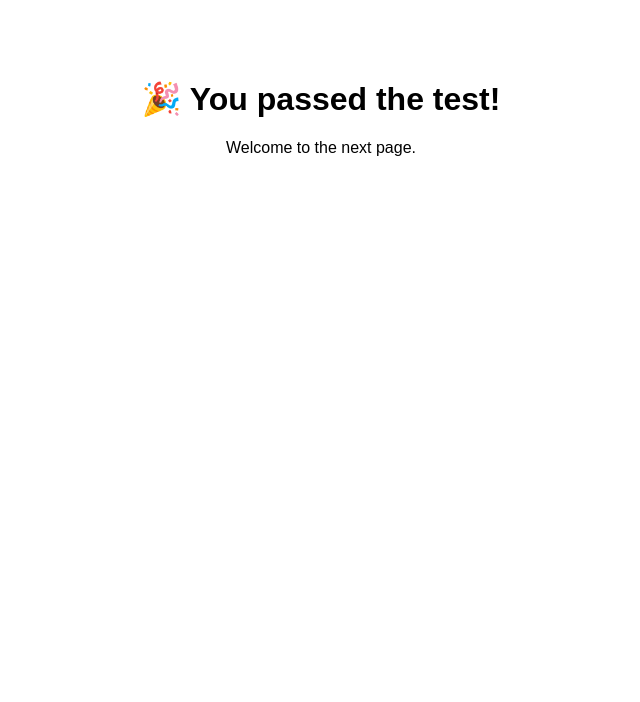
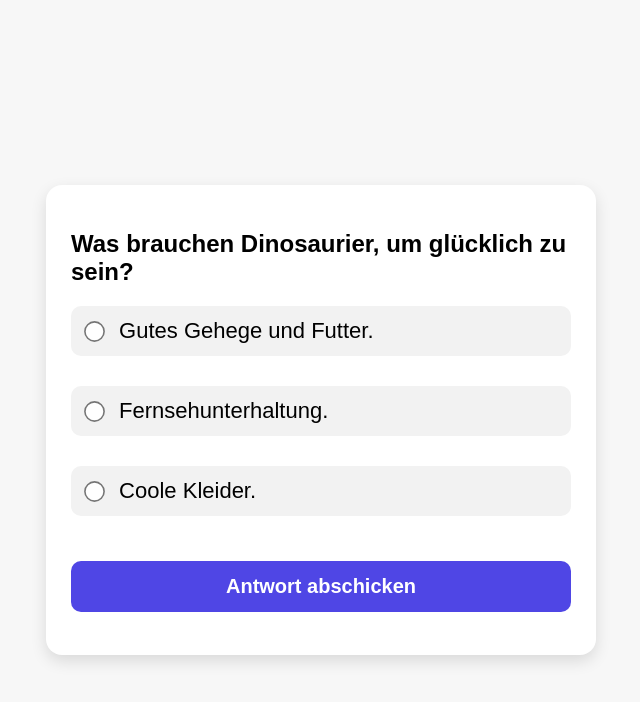
Before and after one commit to rmhapme/rmhapme.github.io, a plain HTML site: page quiz2.html in a window 1280 px wide. Shown: the whole page, without its empty margins (319-959 px from the left). Drawn offline with Linux system fonts and the light colour scheme.

Commit message:
Update quiz2.html

```diff
--- a/quiz2.html
+++ b/quiz2.html
@@ -1,13 +1,123 @@
 <!DOCTYPE html>
 <html>
 <head>
-  <title>Next Page</title>
+  <title>Mobile Quiz</title>
   <meta charset="UTF-8">
+  <meta name="viewport" content="width=device-width, initial-scale=1.0">
+
+  <style>
+    body {
+      font-family: Arial, sans-serif;
+      background: #f7f7f7;
+      display: flex;
+      justify-content: center;
+      align-items: center;
+      min-height: 100vh;
+      margin: 0;
+      padding: 20px;
+    }
+
+    .quiz-box {
+      background: white;
+      padding: 25px;
+      border-radius: 16px;
+      box-shadow: 0 6px 16px rgba(0,0,0,0.12);
+      width: 100%;
+      max-width: 500px;
+    }
+
+    h2 {
+      font-size: 24px;
+      margin-bottom: 20px;
+    }
+
+    label {
+      display: block;
+      font-size: 22px;
+      padding: 12px;
+      border-radius: 10px;
+      margin-bottom: 12px;
+      background: #f2f2f2;
+      cursor: pointer;
+    }
+
+    input[type="radio"] {
+      transform: scale(1.6);
+      margin-right: 12px;
+    }
+
+    button {
+      width: 100%;
+      padding: 14px;
+      font-size: 20px;
+      font-weight: bold;
+      border: none;
+      border-radius: 10px;
+      background: #4f46e5;
+      color: white;
+      cursor: pointer;
+      margin-top: 15px;
+    }
+
+    button:hover {
+      opacity: 0.9;
+    }
+
+    #result {
+      margin-top: 18px;
+      font-size: 20px;
+      font-weight: bold;
+      text-align: center;
+    }
+  </style>
 </head>
-<body style="font-family:Arial; text-align:center; margin-top:80px;">
 
-  <h1>🎉 You passed the test!</h1>
-  <p>Welcome to the next page.</p>
+<body>
+
+<div class="quiz-box">
+  <h2>Was brauchen Dinosaurier, um glücklich zu sein?</h2>
+
+  <label>
+    <input type="radio" name="answer" value="3"> Gutes Gehege und Futter.
+  </label><br>
+
+  <label>
+    <input type="radio" name="answer" value="4"> Fernsehunterhaltung.
+  </label><br>
+
+  <label>
+    <input type="radio" name="answer" value="5"> Coole Kleider.
+  </label><br>
+
+  <button onclick="checkAnswer()">Antwort abschicken</button>
+
+  <div id="result"></div>
+</div>
+
+<script>
+  function checkAnswer() {
+    const selected = document.querySelector('input[name="answer"]:checked');
+    const result = document.getElementById('result');
+
+    if (!selected) {
+      result.textContent = "Bitte eine Antwort auswählen.";
+      result.style.color = "orange";
+      return;
+    }
+
+    if (selected.value === "3") {
+      result.textContent = "Richtig! ✅";
+      result.style.color = "green";
+       // Redirect to next page after 1 second
+      setTimeout(() => {
+        window.location.href = "quiz3.html";
+      }, 1000);
+    } else {
+      result.textContent = "Leider falsch ❌";
+      result.style.color = "red";
+    }
+  }
+</script>
 
 </body>
 </html>
```
